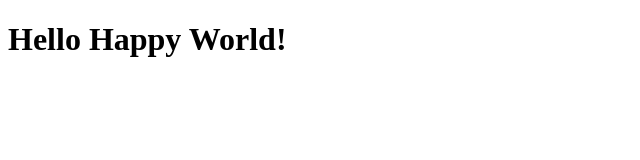
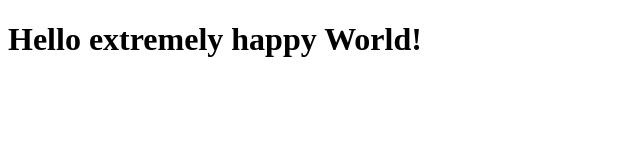
Before and after one commit to MarcelAndres/coursera-test, a plain HTML site: page index.html in a window 1280 px wide. Shown: the whole page, without its empty margins (0-640 px from the left). Drawn offline with Linux system fonts and the light colour scheme.

Commit message:
Update index.html
Update 2

```diff
--- a/index.html
+++ b/index.html
@@ -2,9 +2,9 @@
 <html>
   <head>
     <meta charset="utf-8">
-    <title>Hello happy World!</title>
+    <title>Hello extremely happy world!</title>
   </head>
   <body>
-    <h1>Hello Happy World!</h1>
+    <h1>Hello extremely happy World!</h1>
   </body>
 </html>
```
